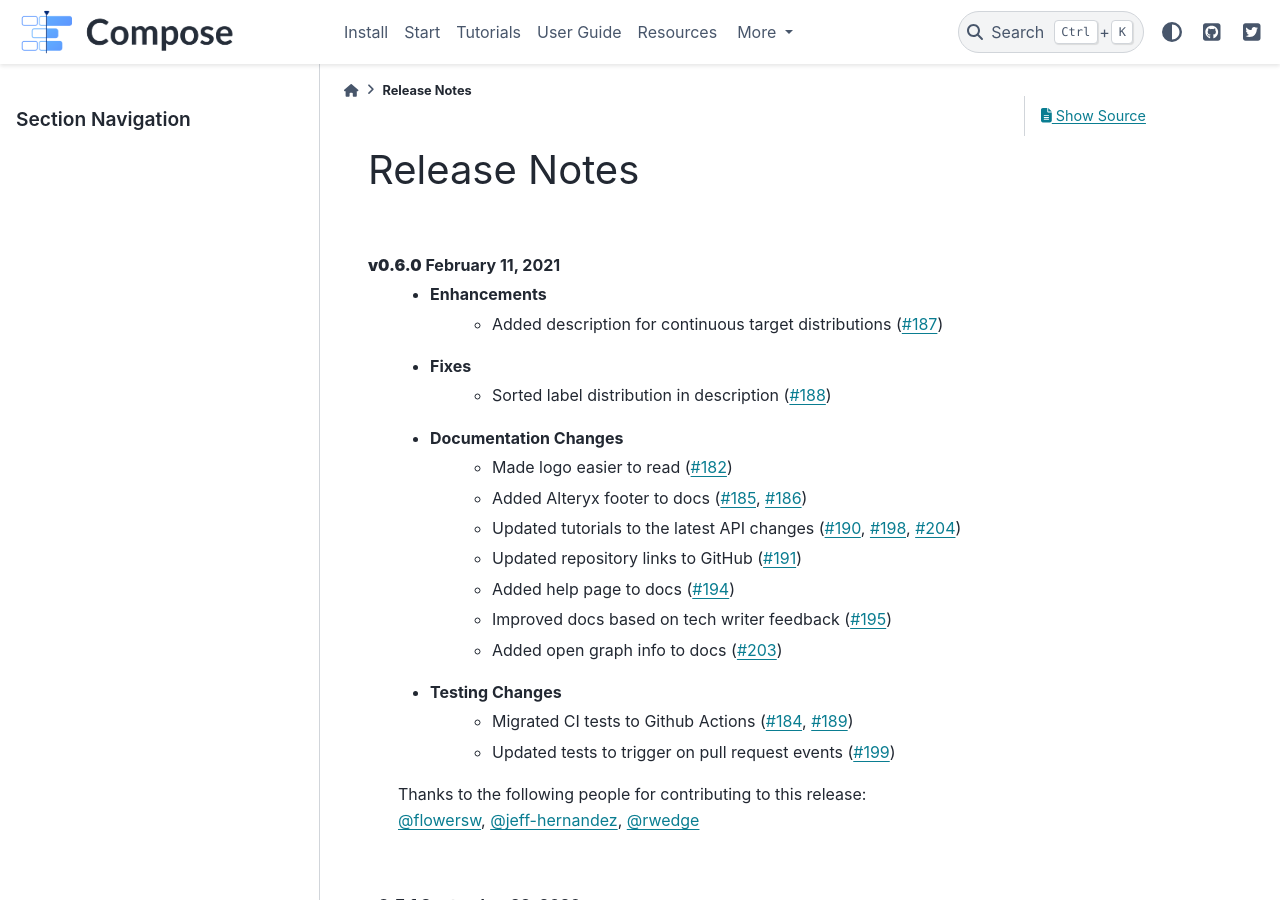
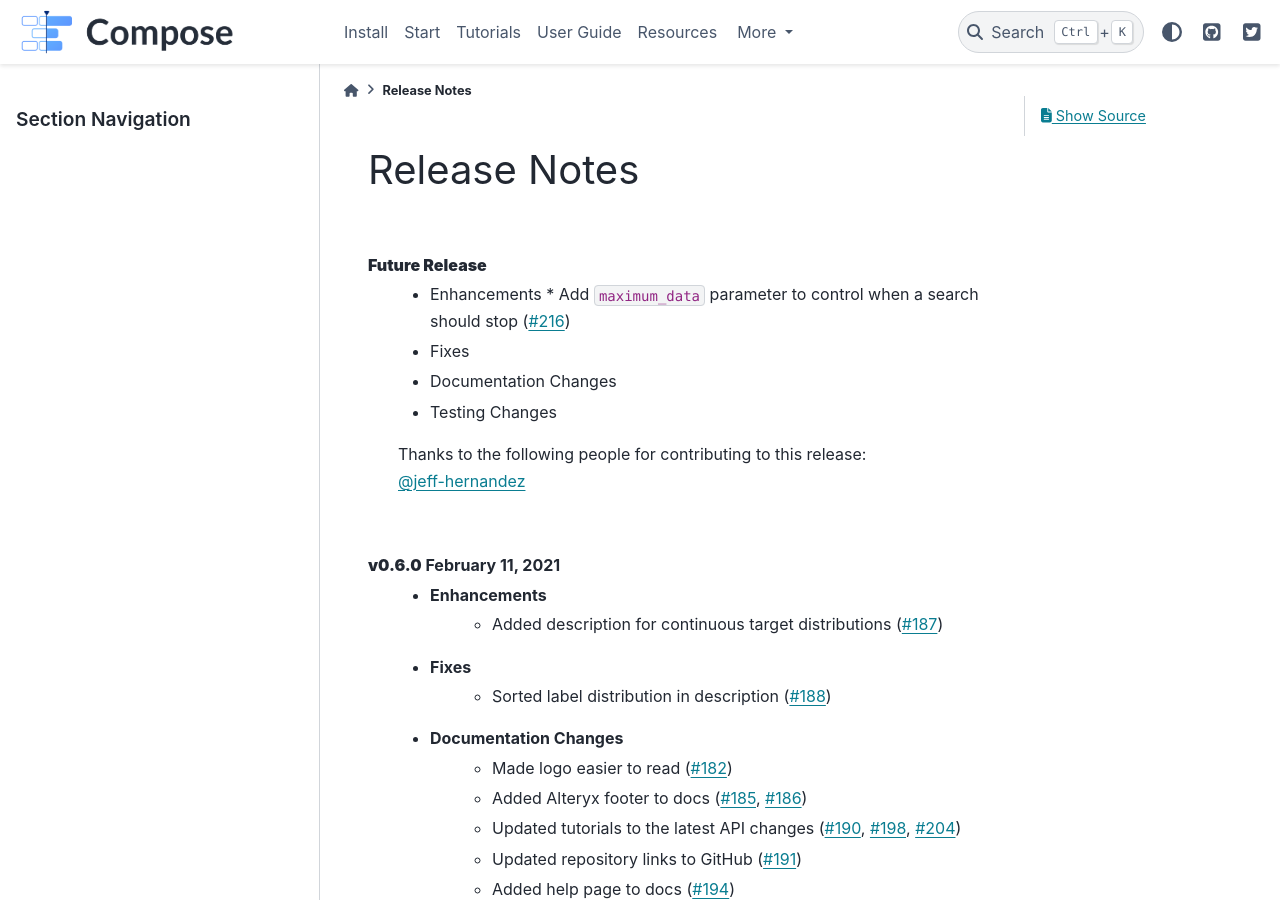
Before and after one commit to alteryx/compose, a Sphinx documentation site: the page built from docs/source/release_notes.rst, in a window 1280 px wide and 900 px high. Built offline with Sphinx 7.4.7 and the PyData theme 0.15.4, drawn with Linux system fonts in a browser that asks for light colours; comment, search, counter and statistics services are not loaded.

Commit message:
update release notes

```diff
--- a/docs/source/release_notes.rst
+++ b/docs/source/release_notes.rst
@@ -1,6 +1,18 @@
 =============
 Release Notes
 =============
+
+|
+
+**Future Release**
+    * Enhancements
+      * Add ``maximum_data`` parameter to control when a search should stop (:pr:`216`)
+    * Fixes
+    * Documentation Changes
+    * Testing Changes
+
+    | Thanks to the following people for contributing to this release:
+    | :user:`jeff-hernandez`
 
 |
 
```
